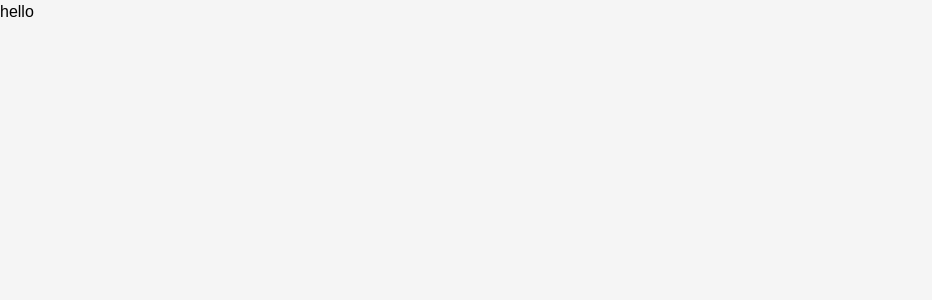
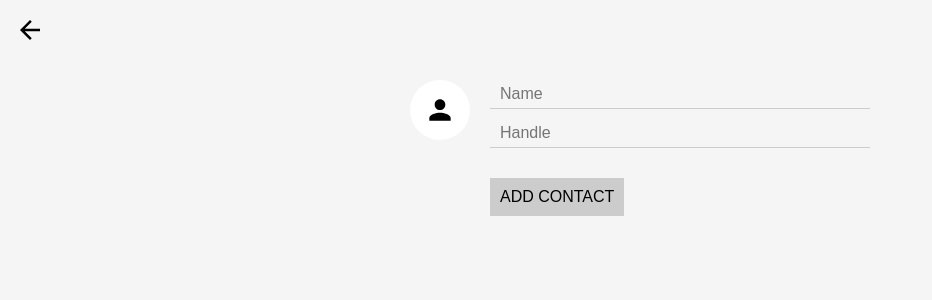
Before and after one commit to TylerJNewman/contacts-playground, a React (Create React App) app: page /create in a window 1280 px wide. Shown: the top 300 px of the page, without its empty margins (0-932 px from the left). Built offline with nearby package versions, Linux system fonts and the light colour scheme.

Commit message:
Add contact form

```diff
--- a/src/App.js
+++ b/src/App.js
@@ -41,7 +41,7 @@
           ></ListContacts>
         )}
       />
-      <Route path="/create" render={() => <CreateContact />} />
+      <Route path="/create" component={CreateContact} />
     </>
   );
 };
--- a/src/CreateContact.js
+++ b/src/CreateContact.js
@@ -1,7 +1,27 @@
 import React from "react";
+import { Link } from "react-router-dom";
+import ImageInput from "./ImageInput";
 
 const CreateContact = () => {
-  return <div>hello</div>;
+  return (
+    <div>
+      <Link className="close-create-contact" to="/">
+        Close
+      </Link>
+      <form className="create-contact-form">
+        <ImageInput
+          className="create-contact-avatar-input"
+          name="avatarURL"
+          maxHeight={64}
+        />
+        <div className="create-contact-details">
+          <input type="text" name="name" placeholder="Name" />
+          <input type="text" name="handle" placeholder="Handle" />
+          <button>Add Contact</button>
+        </div>
+      </form>
+    </div>
+  );
 };
 
 export default CreateContact;
```
